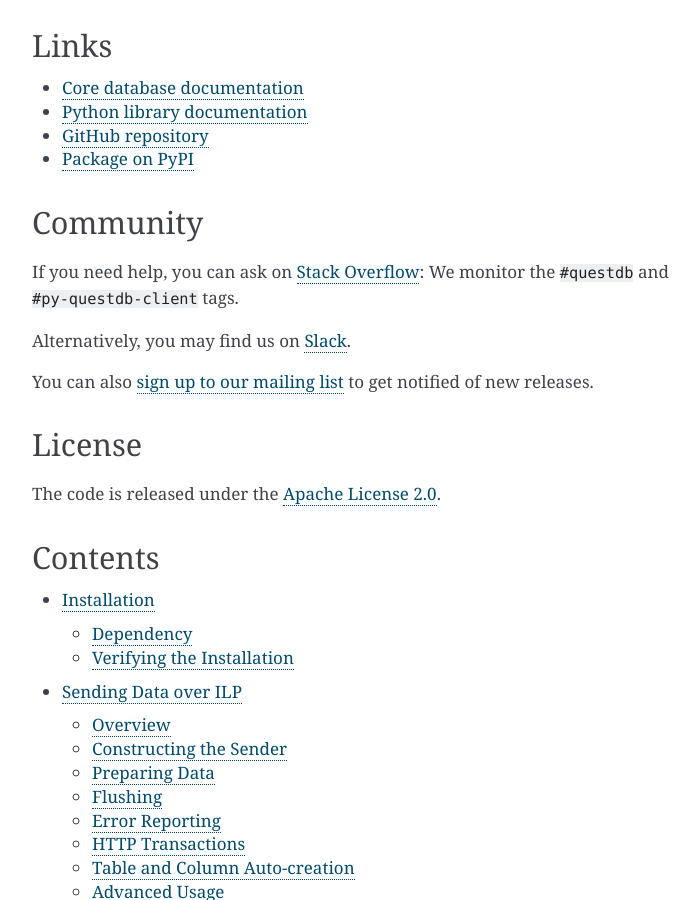
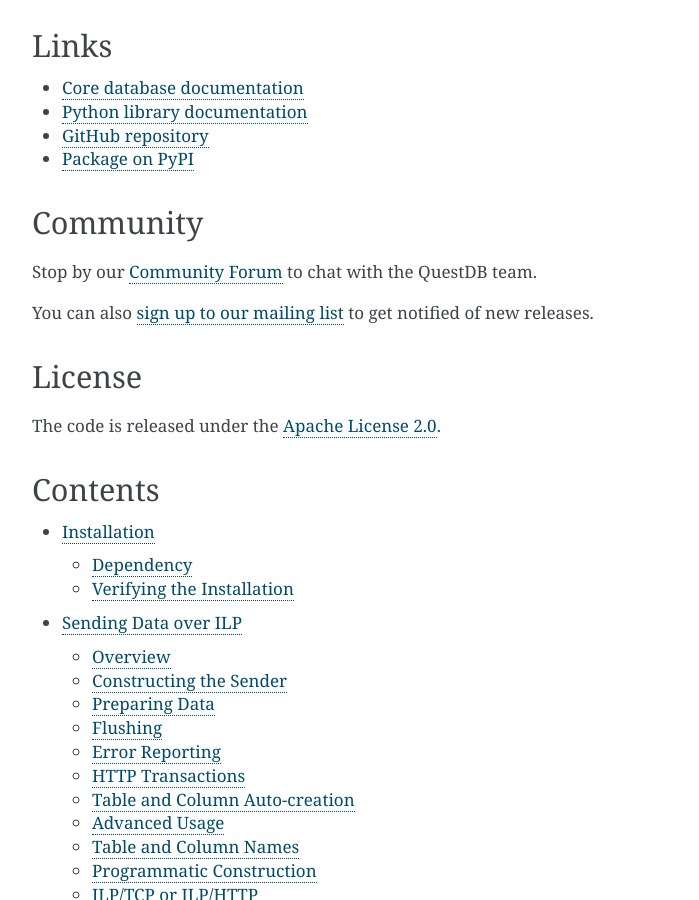
Before and after one commit to questdb/py-questdb-client, a Sphinx documentation site: the page built from docs/index.rst, in a window 1280 px wide and 900 px high, scrolled down 1536 px. Shown: the whole window, without its empty margins (388-1087 px from the left). Built offline with Sphinx 7.4.7, drawn with Linux system fonts in a browser that asks for light colours.

Commit message:
Adds community to readme (#91)

```diff
--- a/README.rst
+++ b/README.rst
@@ -90,13 +90,10 @@
 Community
 =========
 
-If you need help, you can ask on `Stack Overflow
-<https://stackoverflow.com/questions/ask?tags=questdb&tags=py-questdb-client>`_:
-We monitor the ``#questdb`` and ``#py-questdb-client`` tags.
+Stop by our `Community Forum <https://community.questdb.io>`_ to
+chat with the QuestDB team.
 
-Alternatively, you may find us on `Slack <https://slack.questdb.io>`_.
-
-You can also `sign up to our mailing list <https://questdb.io/community/>`_
+You can also `sign up to our mailing list <https://questdb.io/contributors/>`_
 to get notified of new releases.
 
 
--- a/docs/troubleshooting.rst
+++ b/docs/troubleshooting.rst
@@ -112,4 +112,4 @@
 Asking for help
 ===============
 
-The best way to get help is through `Slack <https://slack.questdb.io>`_.
+The best way to get help is through our `Community Forum <https://community.questdb.io>`_.
```
Also changed, not shown: pyproject.toml (+7 -4 lines), 2 other files.
